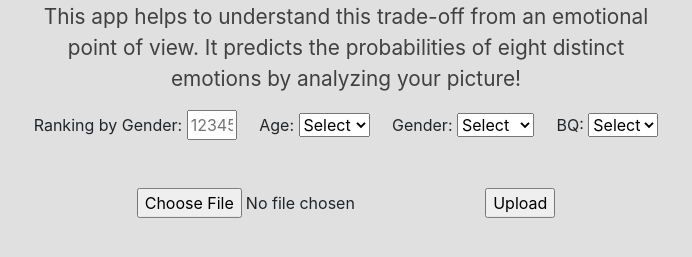
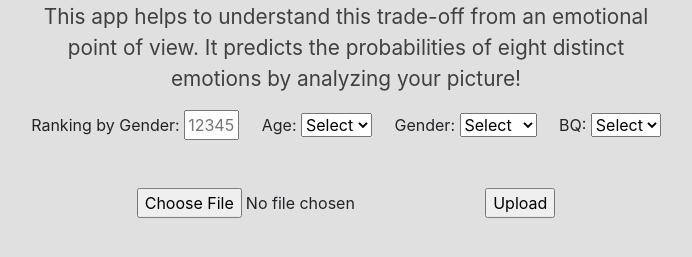
Before and after one commit to emreakoz/capstone_app_TDI, a Flask app: page / in a window 1280 px wide. Shown: the part 391-648 px from the top of the page, without its empty margins (294-986 px from the left). Run offline with Flask 2, Linux system fonts and the light colour scheme; some libraries are stand-ins or nearby versions.

Commit message:
changed the input box size

```diff
--- a/templates/home.html
+++ b/templates/home.html
@@ -36,7 +36,7 @@
     <div class=metanav>
     <form id='dropdowns' method='post' action="project.html" >
 
-          Ranking by Gender: <input type='text' name='ranking' placeholder='12345' style="width: 50px;" />
+          Ranking by Gender: <input type='text' name='ranking' placeholder='12345' style="width: 55px;" />
 
           &nbsp;
           &nbsp;
--- a/templates/project.html
+++ b/templates/project.html
@@ -36,7 +36,7 @@
     <div class=metanav>
     <form id='dropdowns' method='post' action="project.html" >
 
-          Ranking by Gender: <input type='text' name='ranking' placeholder='12345' style="width: 50px;" />
+          Ranking by Gender: <input type='text' name='ranking' placeholder='12345' style="width: 55px;" />
 
           &nbsp;
           &nbsp;
```
